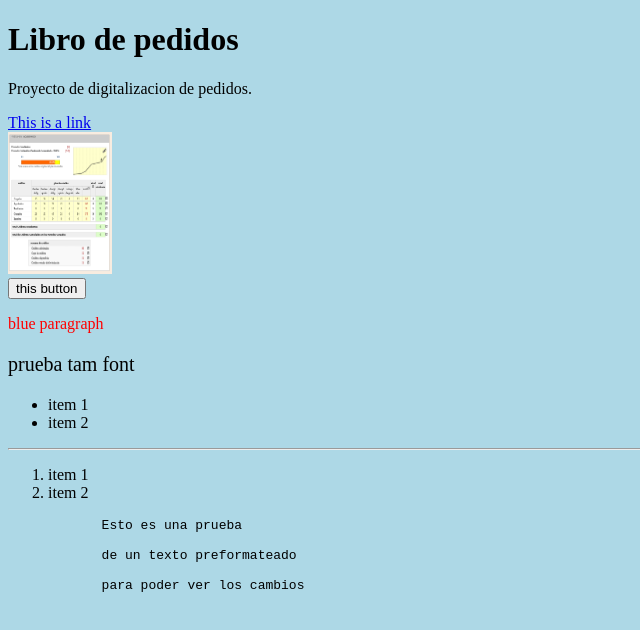
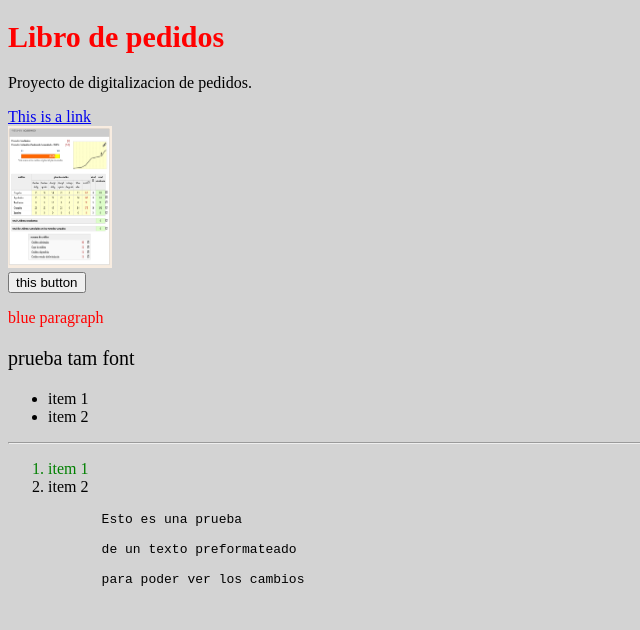
Before and after one commit to nicolasenciso/learningHTML, a plain HTML site: page samples.html in a window 1280 px wide. Shown: the whole page, without its empty margins (0-640 px from the left). Drawn offline with Linux system fonts and the light colour scheme.

Commit message:
changing colors and styles

```diff
--- a/samples.html
+++ b/samples.html
@@ -4,8 +4,8 @@
         <title>Libro de pedidos</title>
         <meta charset="UTF-8">
     </head>
-    <body style="background-color:lightblue;">
-        <h1>Libro de pedidos</h1>
+    <body style="background-color:lightgray;">
+        <h1 style="color:red; font-size:30px;">Libro de pedidos</h1>
         <p>Proyecto de digitalizacion de pedidos.</p>
         <a href="https://www.w3schools.com">This is a link</a>
         <br />
@@ -25,7 +25,7 @@
         <!--hr pone una linea horizontal divisoria-->
         <hr>
         <ol>
-            <li>item 1</li>
+            <li style="color:green;">item 1</li>
             <li>item 2</li>
         </ol>
 
```
